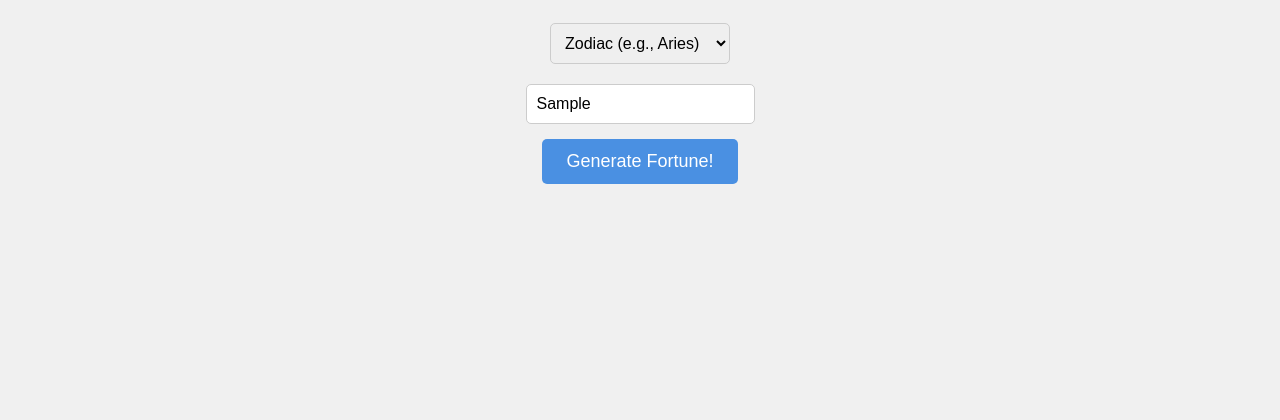
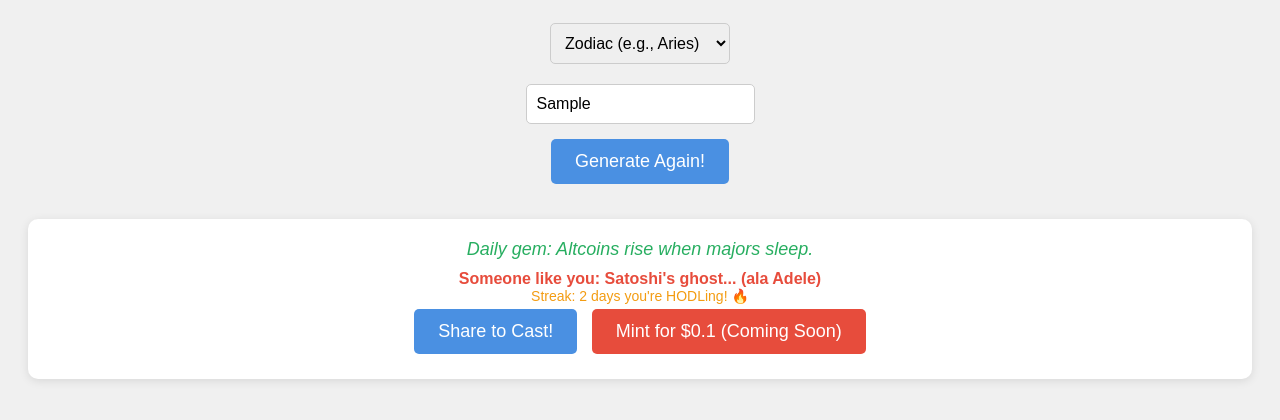
Before and after one commit to kafiussamhanus/fortune-forge-daily, a plain HTML site: page index.html in a window 1280 px wide. Both pictures are taken after typing "Sample" into the empty fields and a click on the button "Generate Fortune!". Shown: the part 130-550 px from the top of the page. Drawn offline with Linux system fonts and the light colour scheme.

Commit message:
Bisa generate

```diff
--- a/index.html
+++ b/index.html
@@ -4,15 +4,14 @@
   <meta charset="UTF-8">
   <meta name="viewport" content="width=device-width, initial-scale=1.0">
   <title>Fortune Forge Daily</title>
-  <!-- Farcaster Mini App Metadata -->
+  <!-- Farcaster Embed Metadata -->
   <meta property="fc:frame" content="vNext" />
-  <meta property="fc:frame:image" content="https://your-icon-url.png" /> <!-- Ganti dengan icon PNG lo (upload ke imgur gratis) -->
+  <meta property="fc:frame:image" content="https://i.imgur.com/crystalball.png" /> <!-- Icon default, ganti kalo punya -->
   <meta property="fc:frame:button:1" content="Generate Fortune" />
   <meta property="fc:frame:button:1:action" content="post" />
-  <meta property="fc:frame:button:1:target" content="https://e-forge-daily.vercel.app" />
-  <meta property="og:title" content="🔮 Fortune Forge Daily - Crypto Fortune Generator" />
-  <meta property="og:description" content="Enter zodiac or mood for daily crypto-themed fortune!" />
-  <meta property="og:image" content="https://your-icon-url.png" /> <!-- Sama icon -->
+  <meta property="og:title" content="🔮 Fortune Forge Daily" />
+  <meta property="og:description" content="Crypto-themed fortune generator!" />
+  <meta property="og:image" content="https://i.imgur.com/crystalball.png" />
   <style>
     body { font-family: Arial, sans-serif; text-align: center; padding: 20px; background: #f0f0f0; color: #333; }
     h1 { color: #4a90e2; }
@@ -46,7 +45,92 @@
     <button id="mintBtn" style="background: #e74c3c;">Mint for $0.1 (Coming Soon)</button>
   </div>
 
-  <script type="module">
-    // Load SDK
-    import('https://esm.sh/@farcaster/miniapp-sdk').then(({ sdk }) => {
-      // Call
+  <script>
+    // Plain JS fallback - always works
+    let fid = Math.floor(Math.random() * 1000000); // Default random
+    let sdk = null;
+
+    // Arrays
+    const quotes = [
+      "HODL through the dip, moonshot awaits! 💎🙌",
+      "Bullish vibes: ETH will pump harder than your coffee.",
+      "Bear market? Time to stack sats and chill.",
+      "Your portfolio's secret: Diamond hands win the game.",
+      "Crypto fortune: One trade away from lambo dreams.",
+      "Zodiac tip: Align your stars with Bitcoin halving.",
+      "Mood check: Bearish today? Tomorrow's a reversal.",
+      "Fortune says: DYOR, but FOMO is free.",
+      "Daily gem: Altcoins rise when majors sleep.",
+      "Personal twist: Your wallet's about to glow up.",
+      "Crypto wisdom: Volatility is the price of freedom.",
+      "Today: Trade smart, not hard—fortune favors the bold."
+    ];
+
+    const lyrics = [
+      "When ETH pumps, we all get rich... (ala Taylor Swift)",
+      "Shake it off, shake off the FUD... (ala Taylor Swift)",
+      "Uptown funk you up, Bitcoin edition... (ala Bruno Mars)",
+      "Bad blood with rugs? Pulls, no more... (ala Taylor Swift)",
+      "Shape of you: Wallet curves to the moon... (ala Ed Sheeran)",
+      "Despacito, HODL slow and steady... (ala Luis Fonsi)",
+      "Hello, is it me you're longing for? Lambo? (ala Adele)",
+      "Rolling in the deep, dips are temporary... (ala Adele)",
+      "Someone like you: Satoshi's ghost... (ala Adele)",
+      "Story of my life: From fiat to freedom... (ala One Direction)",
+      "What makes you beautiful: That green candle... (ala One Direction)",
+      "Drag me down? Nah, only pumps... (ala One Direction)"
+    ];
+
+    function generateFortune() {
+      console.log('Generate clicked!'); // Debug in console
+      const input = document.getElementById('userInput').value.trim().toLowerCase();
+      if (!input) {
+        alert('Enter your zodiac or mood first! 😊');
+        return;
+      }
+
+      // Use FID if available
+      const today = new Date().toDateString(); // Nov 04 2025
+      const seed = (today + fid + input).split('').reduce((a, b) => { a = ((a << 5) - a) + b.charCodeAt(0); return a & a }, 0);
+      const index = Math.abs(seed) % quotes.length;
+
+      document.getElementById('quote').textContent = quotes[index];
+      document.getElementById('lyric').textContent = lyrics[index];
+      const streak = Math.floor(Math.random() * 7) + 1;
+      document.getElementById('streak').textContent = `Streak: ${streak} days you're HODLing! 🔥`;
+      document.getElementById('result').style.display = 'block';
+      document.getElementById('generateBtn').textContent = 'Generate Again!';
+      console.log('Generated! Index:', index);
+    }
+
+    function shareFortune() {
+      const quote = document.getElementById('quote').textContent;
+      const lyric = document.getElementById('lyric').textContent;
+      const text = `Today's fortune: "${quote}" ${lyric} #FortuneForge`;
+      if (sdk) {
+        sdk.actions.post({ text: text }).then(() => alert('Shared to cast! 🚀'));
+      } else {
+        alert('Copy to share: ' + text);
+      }
+    }
+
+    // DOM ready
+    document.addEventListener('DOMContentLoaded', function() {
+      console.log('DOM ready!');
+      document.getElementById('generateBtn').addEventListener('click', generateFortune);
+      document.getElementById('shareBtn').addEventListener('click', shareFortune);
+      document.getElementById('mintBtn').addEventListener('click', () => alert('Mint for $0.1 coming soon!'));
+
+      // Try SDK only in Farcaster context
+      if (window.farcaster) {
+        import('https://esm.sh/@farcaster/miniapp-sdk').then(({ sdk: s }) => {
+          sdk = s;
+          s.actions.ready();
+          s.user().then(user => fid = user.fid || fid);
+          console.log('SDK loaded in Farcaster!');
+        }).catch(e => console.error('SDK fail:', e));
+      }
+    });
+  </script>
+</body>
+</html>
```
